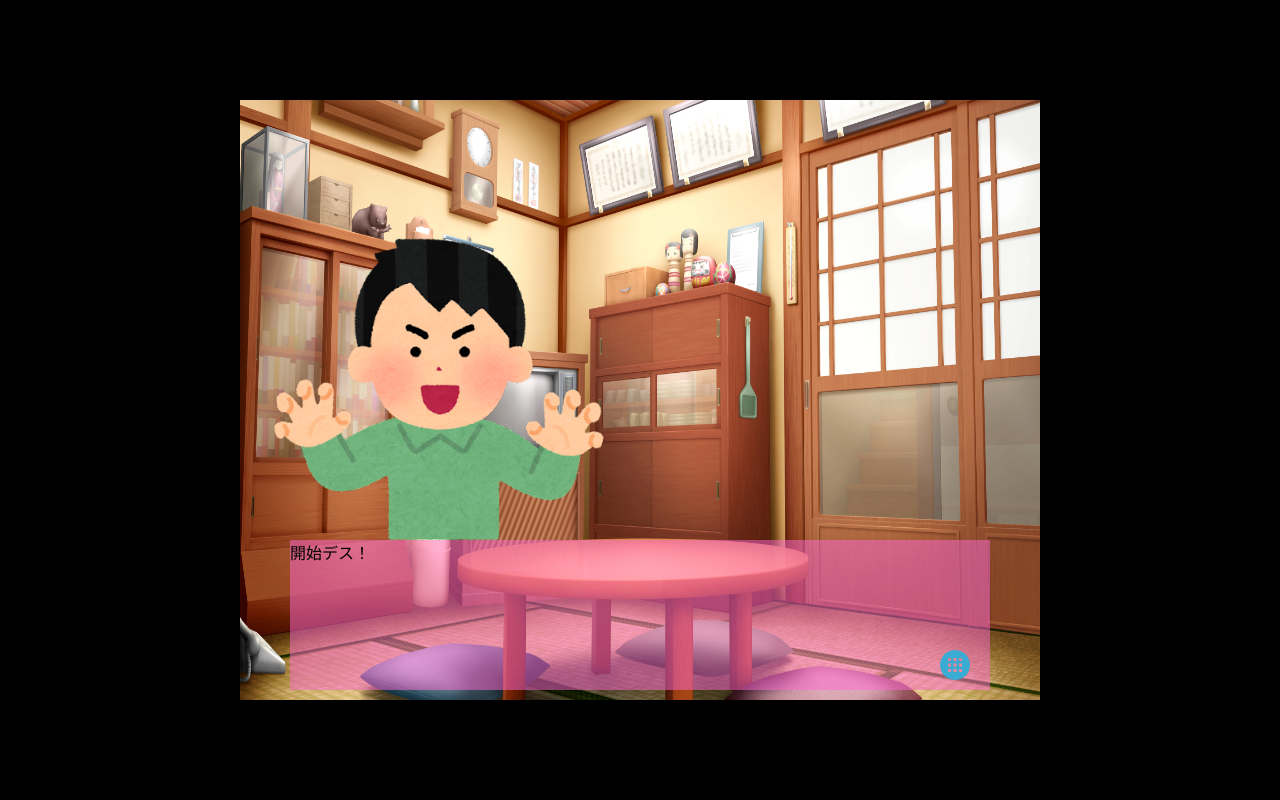
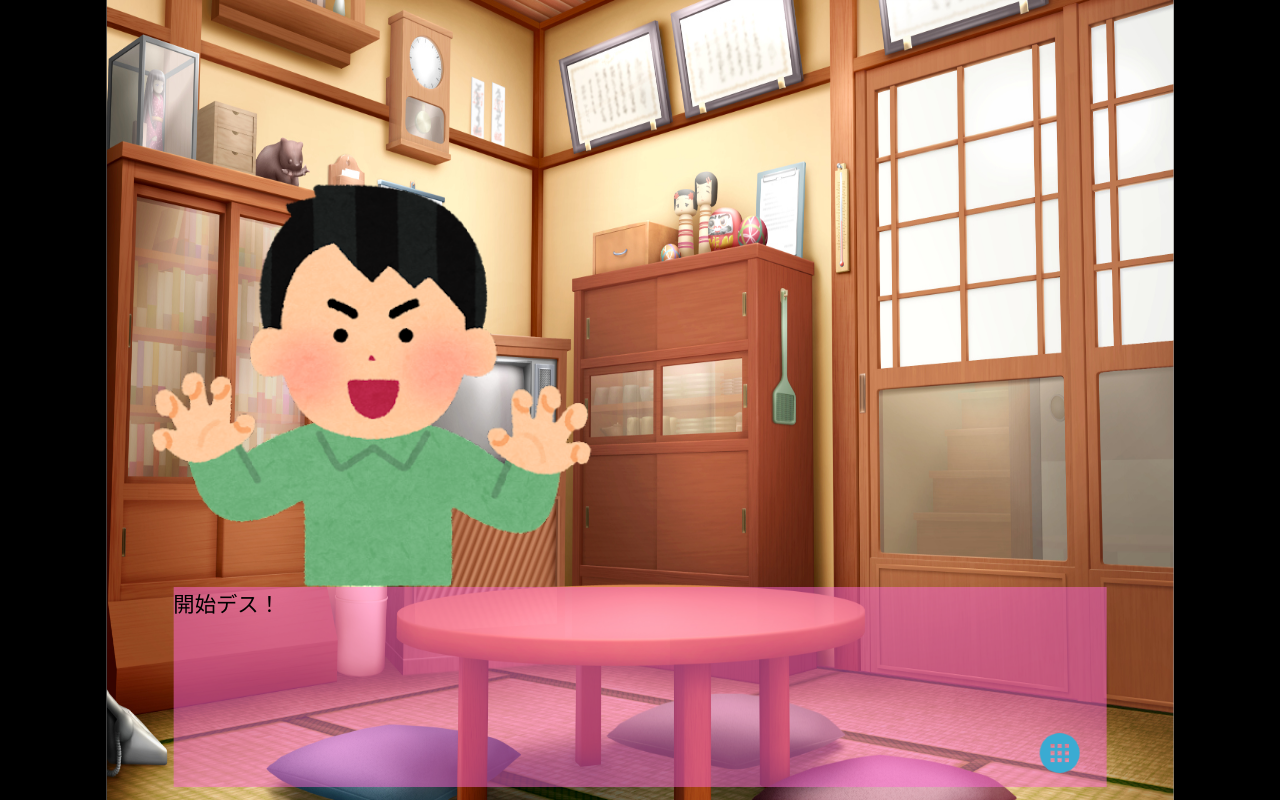
Before and after one commit to sida/jqkami, a website: page public/index.html in a window 1280 px wide. Drawn offline with nearby package versions, Linux system fonts and the light colour scheme; some packages are replaced by stand-ins of ours.

Commit message:
自動画面サイズ調整

```diff
--- a/public/css/main.css
+++ b/public/css/main.css
@@ -20,6 +20,7 @@
     margin-right: -50%;
     transform: translate(-50%, -50%);
     visibility: hidden;
+    overflow: hidden;
     background-color: lightgray;
 }
 
--- a/public/js/GF/core.js
+++ b/public/js/GF/core.js
@@ -1,22 +1,22 @@
 'use strict';
 
 var GF = GF || {
-    const:{},
+    const: {},
     core: {},
     parser: {},
     util: {},
 }
 
-GF.const = (()=>{
+GF.const = (() => {
     return {
-        LINETYPE_UNKNOWN : 0,
-        LINETYPE_COMMENT : 1,
-        LINETYPE_FUNCTION : 2,
-        LINETYPE_LABEL : 3,
-        LINETYPE_STRING : 4,
-        LINETYPE_SPACE : 5,
-        LINETYPE_ERROR : -1,
-        LINETYPES_NAME : ["unknow", "comment", "function", "label", "string"],
+        LINETYPE_UNKNOWN: 0,
+        LINETYPE_COMMENT: 1,
+        LINETYPE_FUNCTION: 2,
+        LINETYPE_LABEL: 3,
+        LINETYPE_STRING: 4,
+        LINETYPE_SPACE: 5,
+        LINETYPE_ERROR: -1,
+        LINETYPES_NAME: ["unknow", "comment", "function", "label", "string"],
     };
 })();
 
@@ -35,6 +35,40 @@ GF.core = (function () {
 
     let _init = (data) => {
         scenarioData = data;
+    }
+
+    let screenSize = {
+        w: -1,
+        h: -1
+    };
+
+    let _setScreen = (w, h) => {
+        screenSize.w = w;
+        screenSize.h = h;
+        _resizeScreen();
+    }
+
+    function _resizeScreen() {
+        if (screenSize.w < 0 || screenSize.h < 0) {
+            return;
+        }
+        let ASPECT = screenSize.w / screenSize.h;
+        //ウインドウの高さを変数に格納
+        let height = $(window).height();
+        let width = $(window).width();
+        // let height = window.innerHeight;
+        // let width = window.innerWidth;
+        let realAspect = width / height;
+
+        let zoom = width / screenSize.w;
+
+        if (realAspect > ASPECT) {
+            // 横長
+            zoom = height / screenSize.h;
+        }
+        let zoomCss = (zoom * 100) + "%";
+        $("#main-screen").css("zoom", zoomCss);
+        console.log(["resize", height, width, zoom, zoomCss]);
     }
 
     // スクリプトの関数を登録
@@ -81,7 +115,7 @@ GF.core = (function () {
     const EXEC_WAIT = 1;
 
     function _execSrenarioLine(lineData) {
-        console.log("---exec line---:" + (execCounter-1));
+        console.log("---exec line---:" + (execCounter - 1));
         console.log(lineData);
 
         let lineNo = lineData[0];
@@ -130,7 +164,7 @@ GF.core = (function () {
         }
         wait_counter--;
         if (wait_counter <= 0) {
-            wait_counter=0;
+            wait_counter = 0;
             _execSrenario();
             return;
         }
@@ -138,7 +172,7 @@ GF.core = (function () {
     }
 
     function findLabelIdx(labelName) {
-        for (let idx = 0;idx < scenarioData.length;idx++) {
+        for (let idx = 0; idx < scenarioData.length; idx++) {
             let line = scenarioData[idx];
             if (line[1] === GF.const.LINETYPE_LABEL) {
                 if (line[2] === labelName) {
@@ -181,7 +215,7 @@ GF.core = (function () {
         if (!(funcName in scenarioFuncList)) {
             console.log(scenarioData);
             console.log("Pcount:" + execCounter);
-            throw Error('関数'+funcName+'が定義されていません');
+            throw Error('関数' + funcName + 'が定義されていません');
         }
 
         return scenarioFuncList[funcName](arg);
@@ -199,6 +233,8 @@ GF.core = (function () {
 
     return {
         init: _init,
+        setScreen: _setScreen,
+        resizeScreen: _resizeScreen,
         gotoLabel: _gotoLabel,
         attachFunction: _attachFunction,
         attachFunctionW: _attachFunctionW,
@@ -206,6 +242,12 @@ GF.core = (function () {
         exec: _exec,
         defineVar: _defineVar,
         setV: _setV,
-        getV:_getV
+        getV: _getV
     }
 }());
+
+$(function () {
+    $(window).resize(function () {
+        GF.core.resizeScreen();
+    });
+});
--- a/public/js/boot.js
+++ b/public/js/boot.js
@@ -1,11 +1,12 @@
 console.log("start boot.js");
 
-$(function(){
+$(function () {
     $.ajax('data/scenario.txt')
-    .done( (data) => {
-        let scenario = GF.parser.parse(data);
-        console.log(scenario);
-        GF.core.init(scenario);
-        GF.core.exec();
-    });
+        .done((data) => {
+            let scenario = GF.parser.parse(data);
+            console.log(scenario);
+            GF.core.setScreen(800, 600);
+            GF.core.init(scenario);
+            GF.core.exec();
+        });
 });
```
